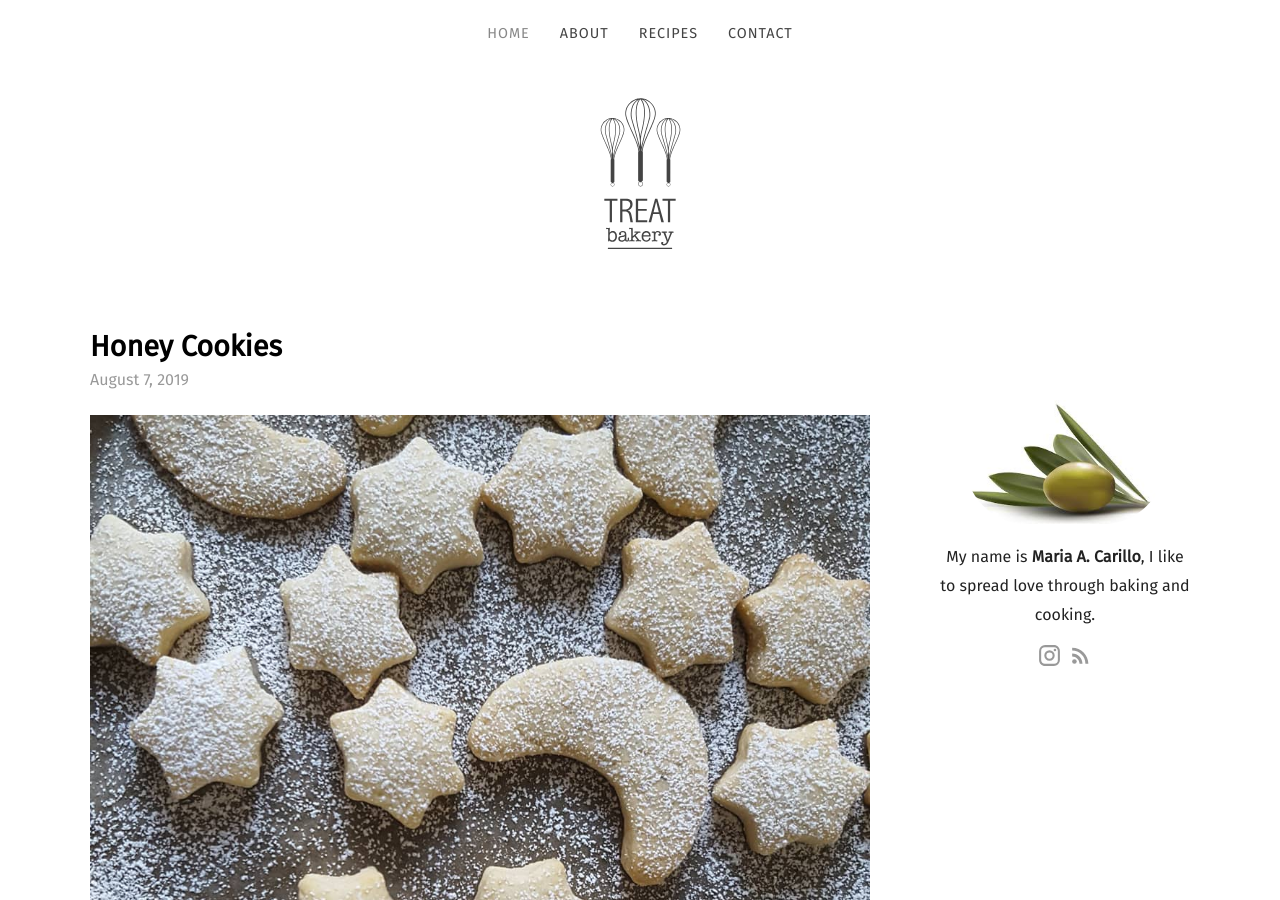
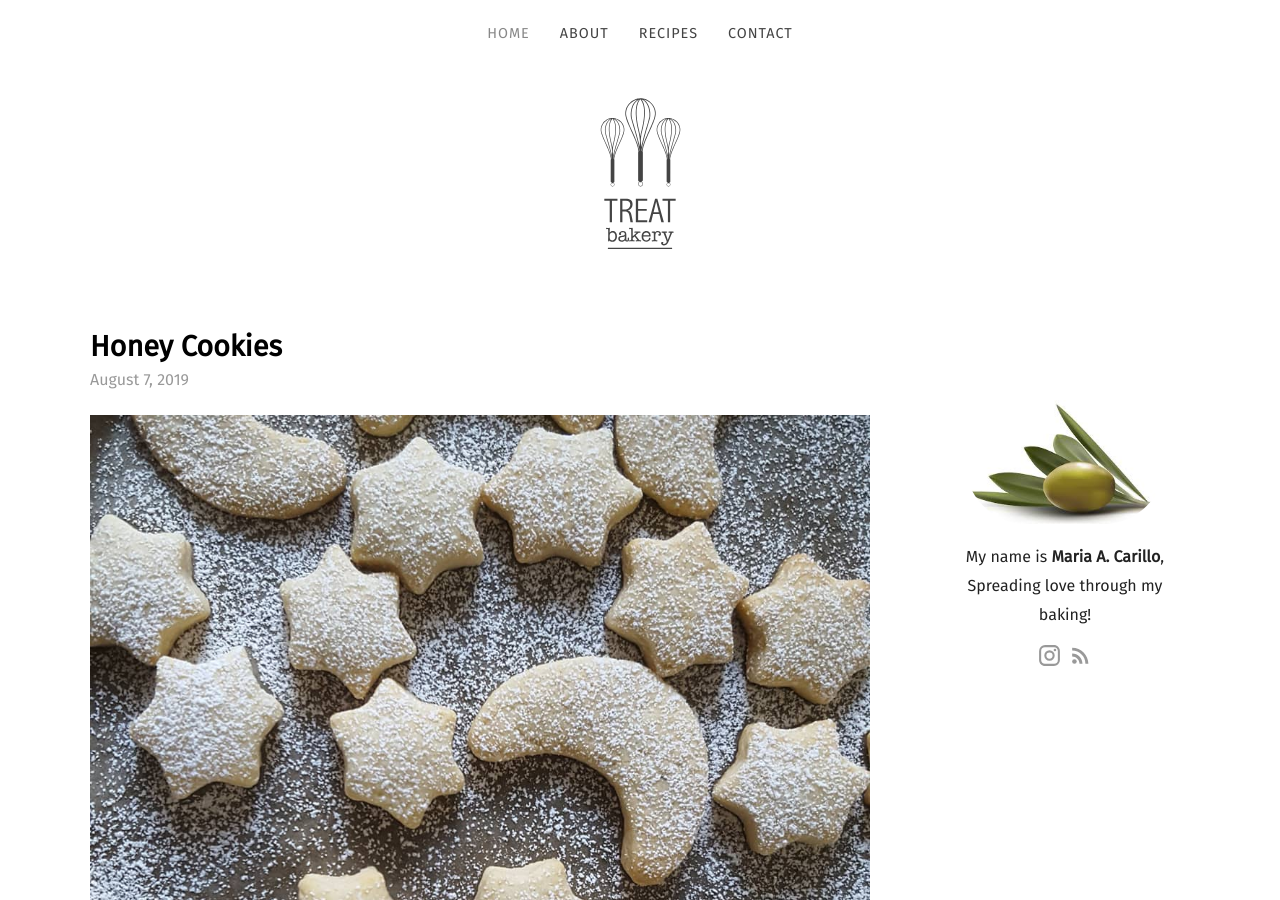
Before and after one commit to alittleolive/alittleolive.github.io, a Jekyll site: the page built from index.html, in a window 1280 px wide and 900 px high. Built offline with Jekyll 4.4.1, drawn with Linux system fonts in a browser that asks for light colours; some web fonts are replaced; the list of posts is cut into pages by our own code.

Commit message:
Update sidebar.yml

```diff
--- a/_data/sidebar.yml
+++ b/_data/sidebar.yml
@@ -1,3 +1,3 @@
 author_image: /images/author.jpg
-description_markdown: "My name is **Maria A. Carillo**, I like to spread love through baking and cooking."
+description_markdown: "My name is **Maria A. Carillo**, Spreading love through my baking!"
 instagram: little_olive_berlin
```
